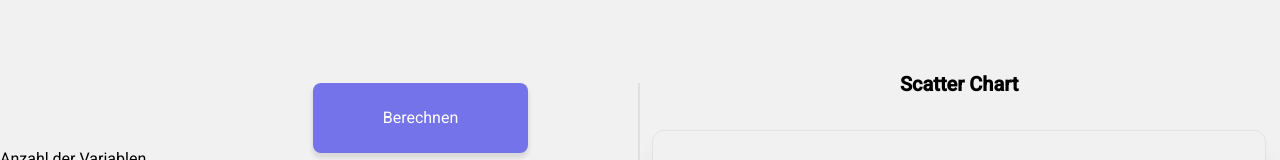
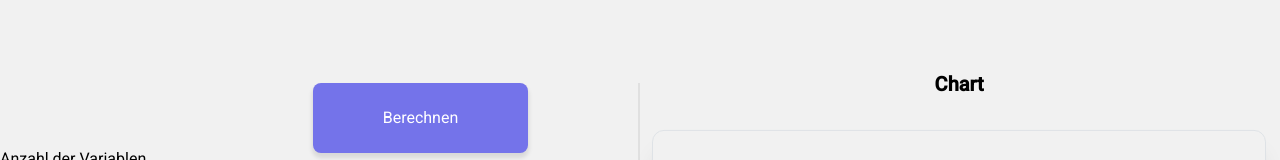
Before and after one commit to felixkru/PP2023, a Next.js app in the folder pp-2023/: page / in a window 1280 px wide. Shown: the part 162-322 px from the top of the page. Built offline with nearby package versions, Linux system fonts and the light colour scheme; a web font is replaced by a local one.

Commit message:
refactor: h1 ScatterChart -> Chart

```diff
--- a/pp-2023/src/app/kmeans/scatter-chart.js
+++ b/pp-2023/src/app/kmeans/scatter-chart.js
@@ -12,6 +12,7 @@ function ScatterChart(numberOfClusters, calledByButton, kMeansResult, localOrRem
         const chartData = gD.generateDatasets(parseInt(numberOfClusters), kMeansResult, localOrRemote,kMeansOrElbow);
         const ctx = document.getElementById('myChart').getContext('2d');
         const chartStatus = Chart.getChart('myChart'); // <canvas> id
+
         if (chartStatus !== undefined) {   //der Status ist undefined wenn kein Chart auf dem Canvas existiert, falls eins existiert wird es hier dann zerstört.
             chartStatus.destroy();
         }
@@ -38,7 +39,7 @@ function ScatterChart(numberOfClusters, calledByButton, kMeansResult, localOrRem
     // returnt direkt html mit unserem chart im Canvas inklusive der Überschrift.
     return (
         <div id="scatterChartContainer">
-            <h1 className="mx-auto my-8 text-xl font-semibold capitalize ">Scatter Chart</h1>
+            <h1 className="mx-auto my-8 text-xl font-semibold capitalize ">Chart</h1>
             <div className='border border-gray-400 pt-0 rounded-xl  w-full h-fit shadow-xl'>
                 <canvas id='myChart' />
             </div>
```
